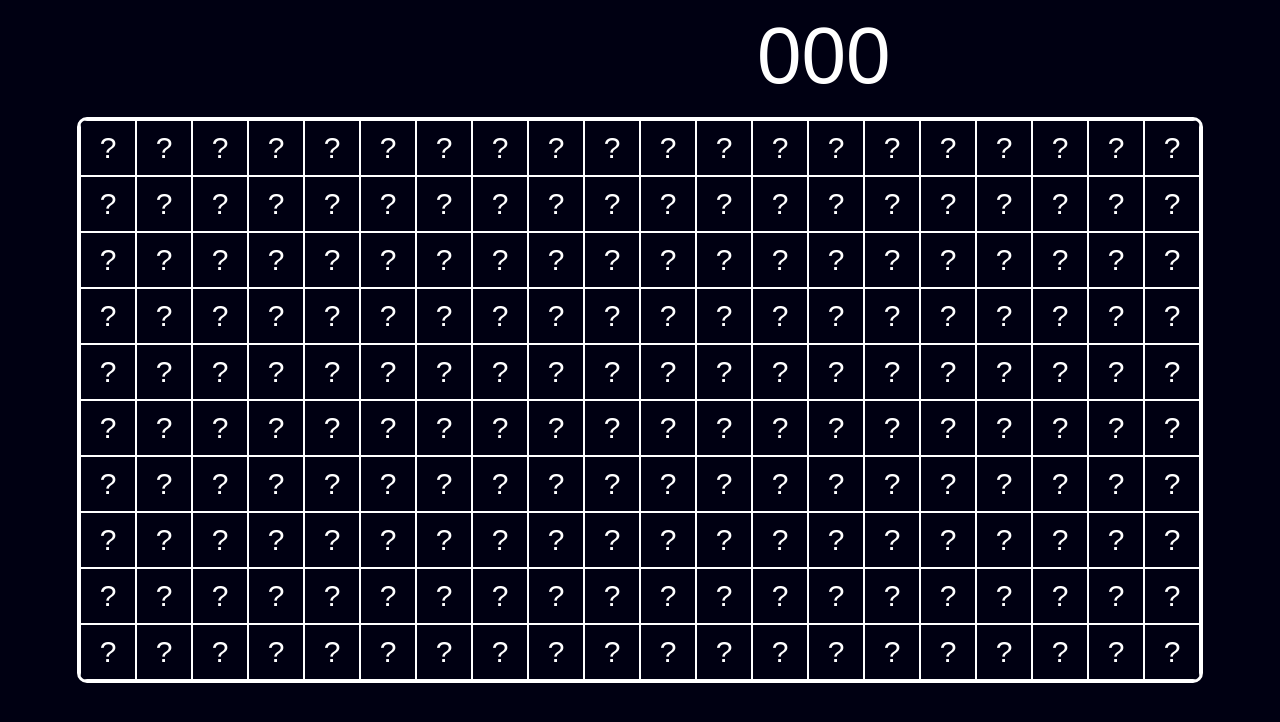
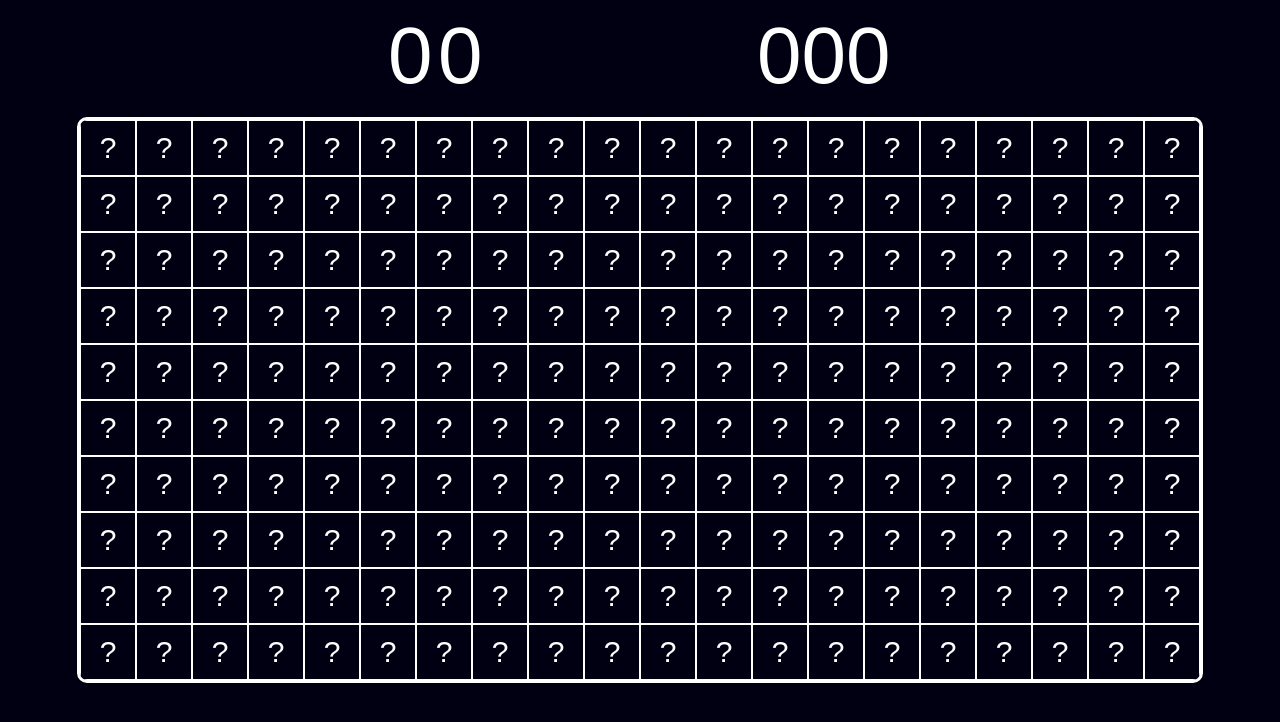
Before and after one commit to FloofyHair/Mine-Sweeper-3D, a plain HTML site: page index.html in a window 1280 px wide. Drawn offline with Linux system fonts and the light colour scheme.

Commit message:
improved timer aestetic

```diff
--- a/styles.css
+++ b/styles.css
@@ -73,6 +73,5 @@ body {
 .digit {
   position:absolute;
   width: 50px;
-  transform: translate(0rem, 5.8rem);
   transition: transform 0.3s ease;
 }
```
